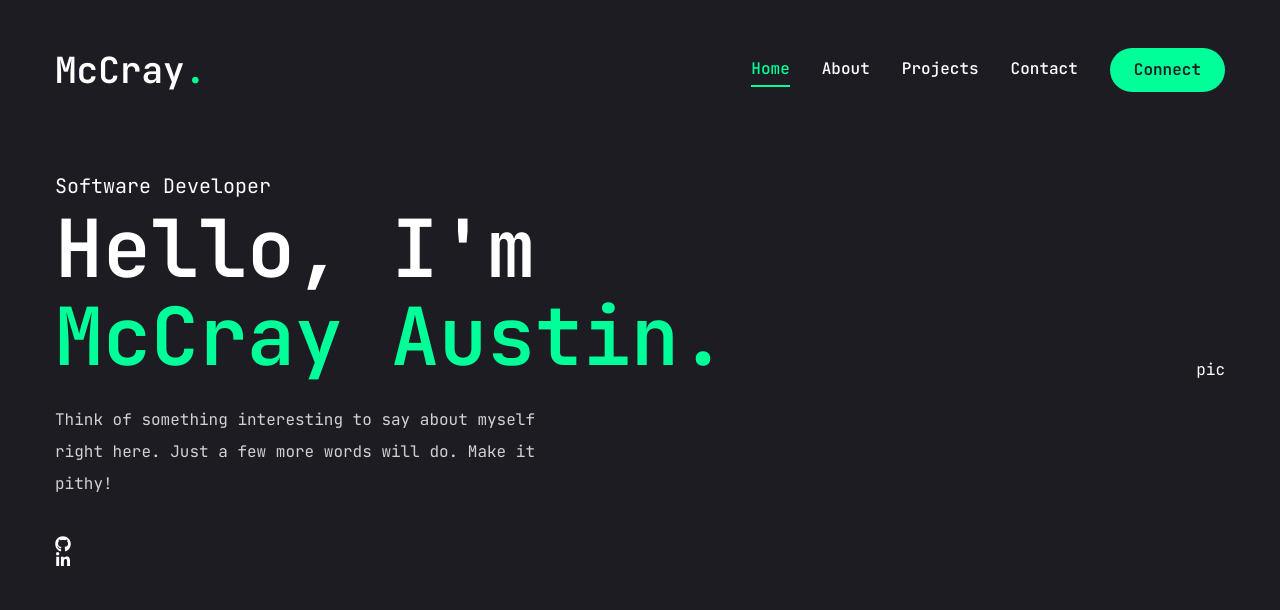
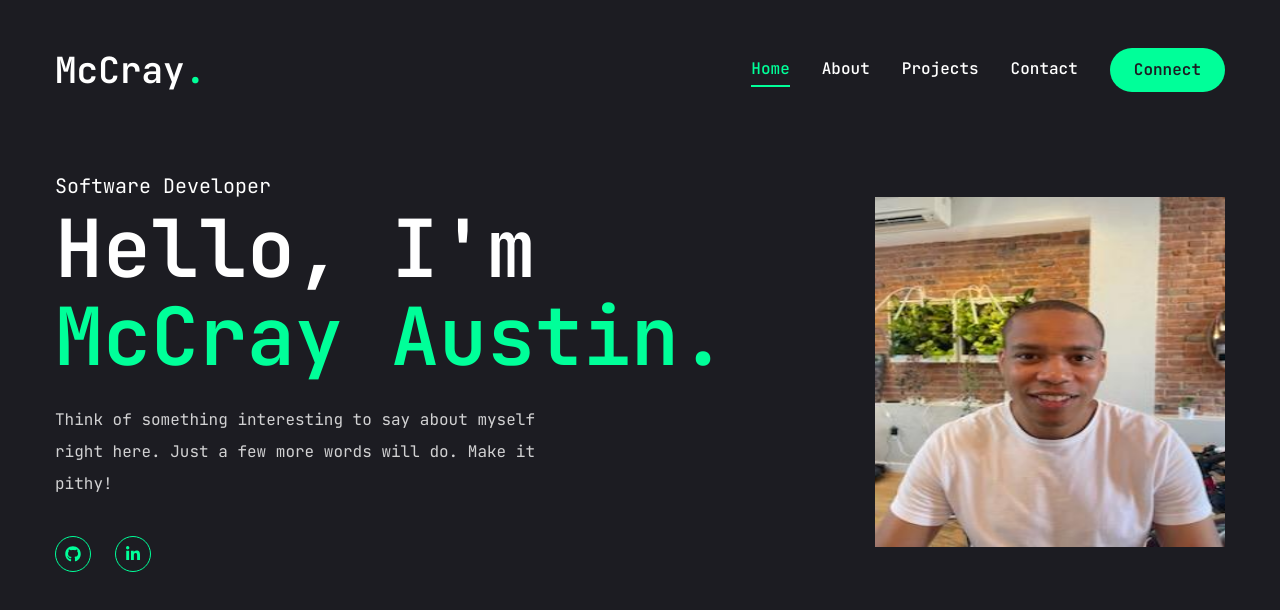
Before and after one commit to mmaustin/mccray-portfolio, a Next.js app in the folder next-portfolio/: page / in a window 1280 px wide. Shown: the top 610 px of the page. Built offline with nearby package versions, Linux system fonts and the light colour scheme.

Commit message:
Created photo component to house my portfolio picture

```diff
--- a/next-portfolio/app/page.js
+++ b/next-portfolio/app/page.js
@@ -1,7 +1,8 @@
+import Photo from "@/components/Photo";
 import SocialMedia from "@/components/SocialMedia";
 import { Button } from "@/components/ui/button";
 import { Fullscreen } from "lucide-react";
-import { FiDownload } from "react-icons/fi"
+import { FiDownload } from "react-icons/fi";
 
 const HomePage = () => {
   return (
@@ -18,14 +19,14 @@ const HomePage = () => {
             </p>
             <div className="flex flex-col lg:flex-row items-center gap-8">
               <div className="mb-8 lg:mb-0">
-                <SocialMedia />
+                <SocialMedia containerStyles="flex gap-6" iconStyles="w-9 h-9 border border-accent rounded-full flex justify-center items-center text-accent text-base hover:bg-accent hover:text-primary hover:transition-all duration-500" />
               </div>
             </div>
           </div>
 
 
           <div>
-            pic
+            <Photo />
           </div>
         </div>
       </div>
--- /dev/null
+++ b/next-portfolio/components/Photo.jsx
@@ -0,0 +1,27 @@
+'use client';
+
+import { motion } from "framer-motion";
+import Image from "next/image";
+
+
+const Photo = () => {
+  return (
+    <div className="w-full h-full relative">
+      <motion.div>
+        <div className="w-[298px] h-[298px] lg:w-[350px] lg:h-[350px]">
+          <Image
+            src="/photo.jpeg"
+            priority
+            fill
+            quality={100}
+            // width={100}
+            // height={100}
+            alt="my photo"
+            className="object-container"
+          />
+        </div>
+      </motion.div>
+    </div>
+  )
+}
+export default Photo;
--- a/next-portfolio/components/SocialMedia.jsx
+++ b/next-portfolio/components/SocialMedia.jsx
@@ -11,9 +11,9 @@ const SocialMedia = ({ containerStyles, iconStyles }) => {
   return (
     <div className={containerStyles}>{
       socials.map((media, i) => {
-        return <a href={media.path} key={i} className={iconStyles} target="_blank" >{media.icon}</a>
+        return <Link href={media.path} key={i} className={iconStyles} target="_blank" >{media.icon}</Link>
       })
     }</div>
   )
 }
-export default SocialMedia
+export default SocialMedia;
```
Also changed, not shown: next-portfolio/public/photo.jpeg (added).
